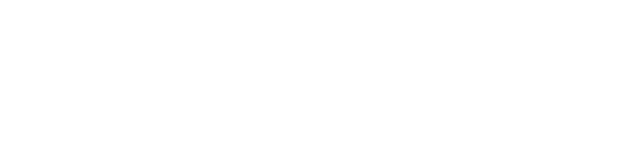
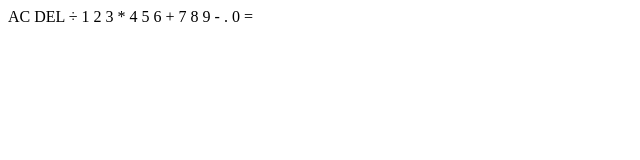
Before and after one commit to FranciscoSerrano/calc.js, a plain HTML site: page index.html in a window 1280 px wide. Shown: the whole page, without its empty margins (0-640 px from the left). Drawn offline with Linux system fonts and the light colour scheme.

Commit message:
Added HTML buttons

```diff
--- a/index.html
+++ b/index.html
@@ -13,6 +13,24 @@
             <div class="previous-operand"></div>
             <div class="current-operand"></div>
         </div>
+        <buttons class="span-two">AC</button>
+        <buttons>DEL</button>
+        <buttons>÷</button>
+        <buttons>1</button>
+        <buttons>2</button>
+        <buttons>3</button>
+        <buttons>*</button>
+        <buttons>4</button>
+        <buttons>5</button>
+        <buttons>6</button>
+        <buttons>+</button>
+        <buttons>7</button>
+        <buttons>8</button>
+        <buttons>9</button>
+        <buttons> -</button>
+        <buttons>.</button>
+        <buttons>0</button>
+        <buttons class="span-two"> =</button>
     </div>
 </body>
 </html>
```
